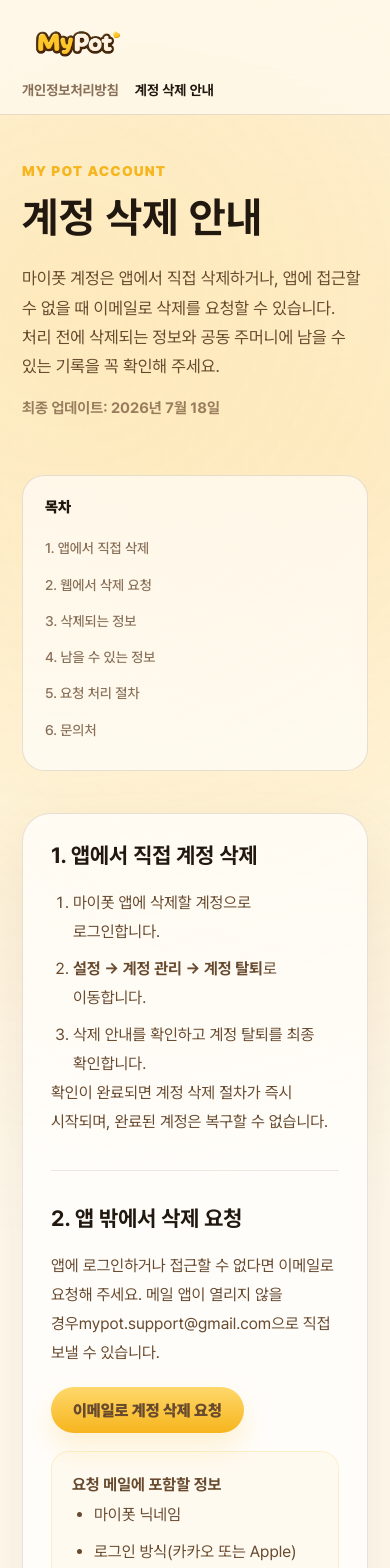
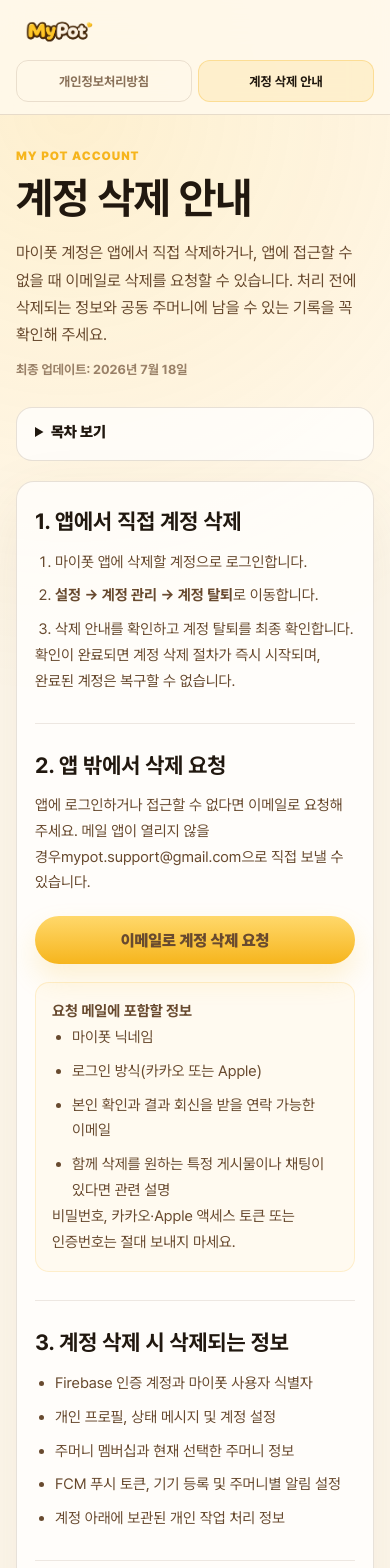
Before and after one commit to ins62o/mypot-landing, a React (Vite) app: page /account-deletion in a window 390 px wide. Shown: the top 1568 px of the page. Built offline with nearby package versions, Linux system fonts and the light colour scheme.

Commit message:
모바일 반응형 처리

```diff
--- a/src/pages/LegalLayout.tsx
+++ b/src/pages/LegalLayout.tsx
@@ -49,6 +49,17 @@
             ))}
           </nav>
 
+          <details className="legal-toc-mobile">
+            <summary>목차 보기</summary>
+            <nav aria-label="모바일 목차">
+              {toc.map((item) => (
+                <a href={item.href} key={item.href}>
+                  {item.label}
+                </a>
+              ))}
+            </nav>
+          </details>
+
           <article className="legal-content">{children}</article>
         </div>
       </main>
--- a/src/pages/LegalPage.css
+++ b/src/pages/LegalPage.css
@@ -23,7 +23,7 @@
   justify-content: space-between;
   margin: 0 auto;
   max-width: 1180px;
-  min-height: 88px;
+  min-height: 76px;
   padding: 16px 22px;
 }
 
@@ -36,7 +36,7 @@
 
 .legal-brand img {
   display: block;
-  height: 64px;
+  height: 54px;
   width: auto;
 }
 
@@ -50,16 +50,24 @@
   font-size: 14px;
   font-weight: 700;
   text-decoration: none;
+  white-space: nowrap;
 }
 
 .legal-nav a[aria-current="page"] {
   color: var(--ink);
 }
 
+.legal-nav a:active,
+.legal-toc a:active,
+.legal-button-link:active {
+  transform: translateY(1px);
+}
+
 .legal-page {
   margin: 0 auto;
   max-width: 1180px;
   padding: 70px 22px 90px;
+  width: 100%;
 }
 
 .legal-intro {
@@ -102,6 +110,8 @@
   gap: 42px;
   grid-template-columns: 260px 1fr;
   margin-top: 58px;
+  min-width: 0;
+  width: 100%;
 }
 
 .legal-toc {
@@ -111,6 +121,8 @@
   padding: 22px;
   position: sticky;
   top: 98px;
+  min-width: 0;
+  width: 100%;
 }
 
 .legal-toc-title {
@@ -130,12 +142,20 @@
   text-decoration: none;
 }
 
+.legal-toc-mobile {
+  display: none;
+  min-width: 0;
+  width: 100%;
+}
+
 .legal-content {
   background: rgba(255, 255, 255, 0.7);
   border: 1px solid rgba(104, 74, 47, 0.16);
   border-radius: 28px;
   box-shadow: 0 24px 64px rgba(104, 74, 47, 0.1);
+  min-width: 0;
   padding: clamp(28px, 4vw, 52px);
+  width: 100%;
 }
 
 .legal-content section + section {
@@ -163,6 +183,7 @@
 .legal-content th {
   font-size: 16px;
   line-height: 1.82;
+  overflow-wrap: anywhere;
 }
 
 .legal-content p {
@@ -200,6 +221,8 @@
   background: rgba(255, 249, 237, 0.78);
   border: 1px solid rgba(246, 181, 29, 0.18);
   border-radius: 18px;
+  max-width: 100%;
+  min-width: 0;
   padding: 18px 20px;
 }
 
@@ -240,7 +263,12 @@
 }
 
 .legal-table-wrap {
+  max-width: 100%;
+  min-width: 0;
   overflow-x: auto;
+  overscroll-behavior-inline: contain;
+  width: 100%;
+  -webkit-overflow-scrolling: touch;
 }
 
 .legal-content table {
@@ -270,30 +298,281 @@
 
 @media (max-width: 860px) {
   .legal-header-inner {
-    align-items: flex-start;
-    flex-direction: column;
-    gap: 12px;
-    min-height: 0;
+    gap: 18px;
+    min-height: 68px;
+    padding-block: 10px;
   }
 
   .legal-nav {
-    flex-wrap: wrap;
-    gap: 12px 16px;
+    gap: 16px;
   }
 
   .legal-brand img {
-    height: 54px;
+    height: 46px;
   }
 
   .legal-page {
-    padding-top: 48px;
+    padding: 44px 20px 72px;
   }
 
   .legal-layout {
+    gap: 20px;
+    grid-template-columns: 1fr;
+    margin-top: 40px;
+  }
+
+  .legal-toc {
+    display: none;
+  }
+
+  .legal-toc-mobile {
+    background: rgba(255, 255, 255, 0.72);
+    border: 1px solid rgba(104, 74, 47, 0.16);
+    border-radius: 16px;
+    display: block;
+    max-width: 100%;
+    overflow: hidden;
+  }
+
+  .legal-toc-mobile summary {
+    color: var(--ink);
+    cursor: pointer;
+    font-size: 15px;
+    font-weight: 900;
+    list-style-position: inside;
+    min-height: 52px;
+    padding: 15px 18px;
+  }
+
+  .legal-toc-mobile[open] summary {
+    border-bottom: 1px solid rgba(104, 74, 47, 0.12);
+  }
+
+  .legal-toc-mobile nav {
+    display: grid;
+    grid-template-columns: repeat(2, minmax(0, 1fr));
+    min-width: 0;
+    padding: 8px;
+  }
+
+  .legal-toc-mobile a {
+    border-radius: 10px;
+    color: rgba(104, 74, 47, 0.82);
+    font-size: 14px;
+    line-height: 1.45;
+    min-width: 0;
+    padding: 10px;
+    text-decoration: none;
+  }
+
+  .legal-content {
+    border-radius: 22px;
+    max-width: 100%;
+    padding: 32px 26px;
+  }
+
+  .legal-content section {
+    scroll-margin-top: 88px;
+  }
+}
+
+@media (max-width: 600px) {
+  .legal-shell {
+    background:
+      radial-gradient(circle at 18% 4%, rgba(246, 181, 29, 0.14), transparent 22%),
+      var(--page);
+  }
+
+  .legal-header {
+    position: static;
+  }
+
+  .legal-header-inner {
+    align-items: stretch;
+    flex-direction: column;
+    gap: 8px;
+    padding: 10px 16px 12px;
+  }
+
+  .legal-brand {
+    align-self: flex-start;
+  }
+
+  .legal-brand img {
+    height: 42px;
+  }
+
+  .legal-nav {
+    display: grid;
+    gap: 6px;
+    grid-template-columns: repeat(2, minmax(0, 1fr));
+  }
+
+  .legal-nav a {
+    align-items: center;
+    border: 1px solid rgba(104, 74, 47, 0.14);
+    border-radius: 12px;
+    display: flex;
+    font-size: 13px;
+    justify-content: center;
+    min-height: 42px;
+    padding: 8px 10px;
+    text-align: center;
+    white-space: normal;
+  }
+
+  .legal-nav a[aria-current="page"] {
+    background: rgba(246, 181, 29, 0.14);
+    border-color: rgba(246, 181, 29, 0.32);
+  }
+
+  .legal-page {
+    padding: 34px 16px 56px;
+  }
+
+  .legal-eyebrow {
+    font-size: 12px;
+    margin-bottom: 12px;
+  }
+
+  .legal-intro h1 {
+    font-size: clamp(34px, 11vw, 46px);
+    letter-spacing: -0.02em;
+  }
+
+  .legal-intro-copy {
+    font-size: 16px;
+    line-height: 1.7;
+    margin-top: 18px;
+  }
+
+  .legal-effective-date {
+    font-size: 13px;
+    margin-top: 14px;
+  }
+
+  .legal-layout {
+    margin-top: 30px;
+  }
+
+  .legal-toc-mobile nav {
     grid-template-columns: 1fr;
   }
 
-  .legal-toc {
-    position: static;
+  .legal-content {
+    border-radius: 18px;
+    padding: 26px 18px;
+  }
+
+  .legal-content section + section {
+    margin-top: 28px;
+    padding-top: 28px;
+  }
+
+  .legal-content h2 {
+    font-size: 22px;
+    margin-bottom: 14px;
+  }
+
+  .legal-content h3 {
+    font-size: 18px;
+    line-height: 1.45;
+  }
+
+  .legal-content p,
+  .legal-content li,
+  .legal-content td,
+  .legal-content th {
+    font-size: 15px;
+    line-height: 1.72;
+  }
+
+  .legal-content ol,
+  .legal-content ul {
+    padding-left: 20px;
+  }
+
+  .legal-detail-list {
+    padding-left: 0 !important;
+  }
+
+  .legal-detail-list li,
+  .legal-notice,
+  .legal-contact-box {
+    border-radius: 14px;
+    padding: 16px;
+  }
+
+  .legal-button-row {
+    align-items: stretch;
+    flex-direction: column;
+  }
+
+  .legal-button-link {
+    justify-content: center;
+    min-height: 48px;
+    padding: 12px 18px;
+    text-align: center;
+    width: 100%;
+  }
+
+  .legal-table-wrap {
+    overflow: visible;
+  }
+
+  .legal-content table,
+  .legal-content tbody,
+  .legal-content tr,
+  .legal-content td {
+    display: block;
+    min-width: 0;
+    width: 100%;
+  }
+
+  .legal-content thead {
+    border: 0;
+    clip: rect(0 0 0 0);
+    height: 1px;
+    margin: -1px;
+    overflow: hidden;
+    padding: 0;
+    position: absolute;
+    width: 1px;
+  }
+
+  .legal-content tr {
+    background: rgba(255, 249, 237, 0.72);
+    border: 1px solid rgba(104, 74, 47, 0.12);
+    border-radius: 14px;
+    padding: 6px 14px;
+  }
+
+  .legal-content tr + tr {
+    margin-top: 12px;
+  }
+
+  .legal-content td {
+    border-bottom: 1px solid rgba(104, 74, 47, 0.1);
+    padding: 10px 0;
+  }
+
+  .legal-content td:last-child {
+    border-bottom: 0;
+  }
+
+  .legal-content td::before {
+    color: rgba(104, 74, 47, 0.66);
+    content: attr(data-label);
+    display: block;
+    font-size: 12px;
+    font-weight: 800;
+    line-height: 1.4;
+    margin-bottom: 2px;
+  }
+
+  .legal-footer {
+    font-size: 13px;
+    line-height: 1.6;
+    padding: 24px 16px calc(24px + env(safe-area-inset-bottom));
   }
 }
--- a/src/pages/PrivacyPage.tsx
+++ b/src/pages/PrivacyPage.tsx
@@ -113,24 +113,24 @@
               </thead>
               <tbody>
                 <tr>
-                  <td>Google LLC</td>
-                  <td>인증, 데이터베이스, 서버 기능, 푸시 알림</td>
-                  <td>계정, 콘텐츠, 기기·알림 및 운영 정보</td>
+                  <td data-label="서비스 제공자">Google LLC</td>
+                  <td data-label="처리 목적">인증, 데이터베이스, 서버 기능, 푸시 알림</td>
+                  <td data-label="관련 정보">계정, 콘텐츠, 기기·알림 및 운영 정보</td>
                 </tr>
                 <tr>
-                  <td>Amazon Web Services, Inc.</td>
-                  <td>사진·영상·음성 파일 저장과 전송</td>
-                  <td>미디어 파일 및 미디어 메타데이터</td>
+                  <td data-label="서비스 제공자">Amazon Web Services, Inc.</td>
+                  <td data-label="처리 목적">사진·영상·음성 파일 저장과 전송</td>
+                  <td data-label="관련 정보">미디어 파일 및 미디어 메타데이터</td>
                 </tr>
                 <tr>
-                  <td>주식회사 카카오</td>
-                  <td>카카오 로그인과 이용자가 선택한 초대 공유</td>
-                  <td>로그인 응답 및 이용자가 공유한 초대 정보</td>
+                  <td data-label="서비스 제공자">주식회사 카카오</td>
+                  <td data-label="처리 목적">카카오 로그인과 이용자가 선택한 초대 공유</td>
+                  <td data-label="관련 정보">로그인 응답 및 이용자가 공유한 초대 정보</td>
                 </tr>
                 <tr>
-                  <td>Apple Inc.</td>
-                  <td>Apple로 로그인</td>
-                  <td>로그인 응답과 Apple이 제공한 계정 정보</td>
+                  <td data-label="서비스 제공자">Apple Inc.</td>
+                  <td data-label="처리 목적">Apple로 로그인</td>
+                  <td data-label="관련 정보">로그인 응답과 Apple이 제공한 계정 정보</td>
                 </tr>
               </tbody>
             </table>
```
